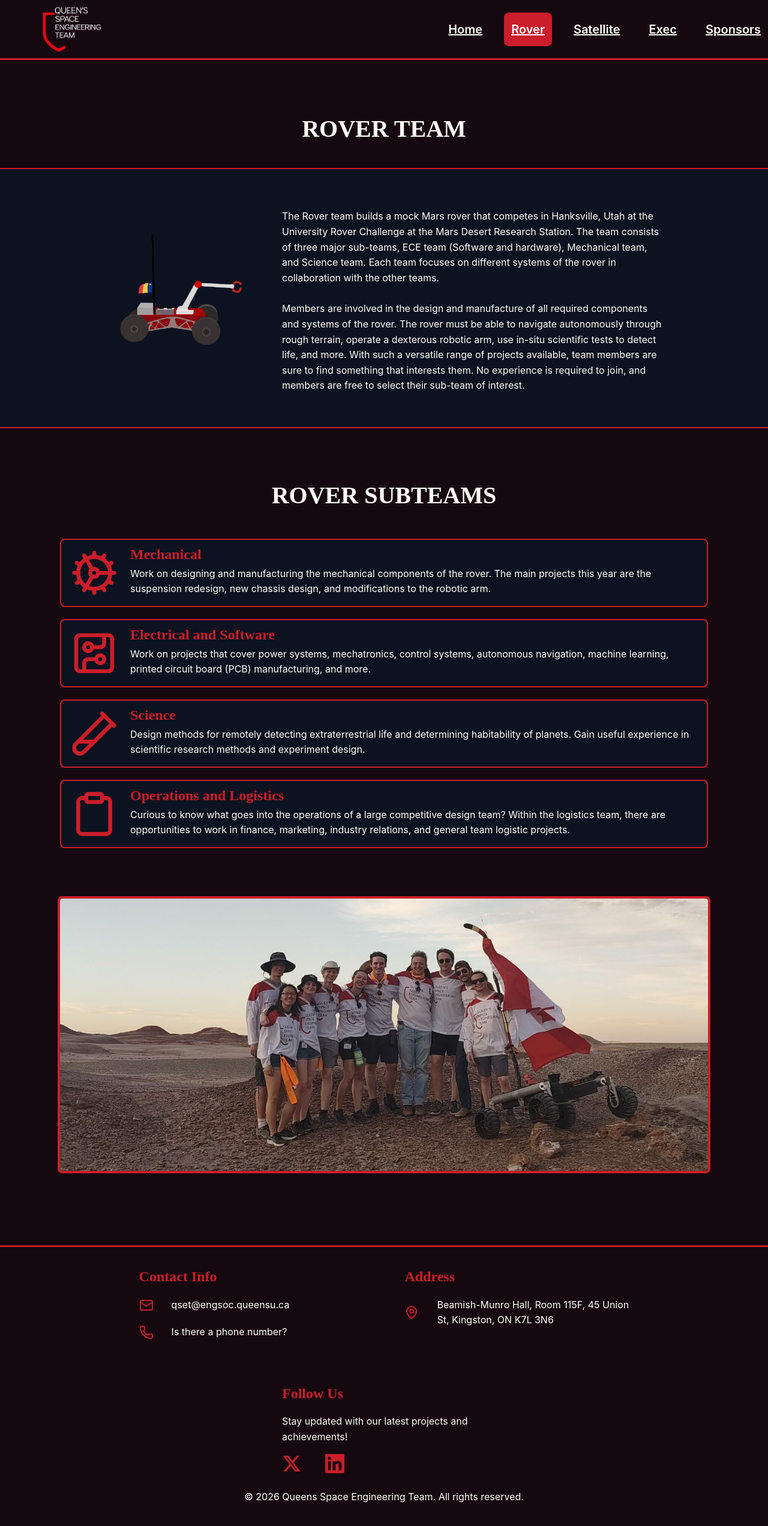
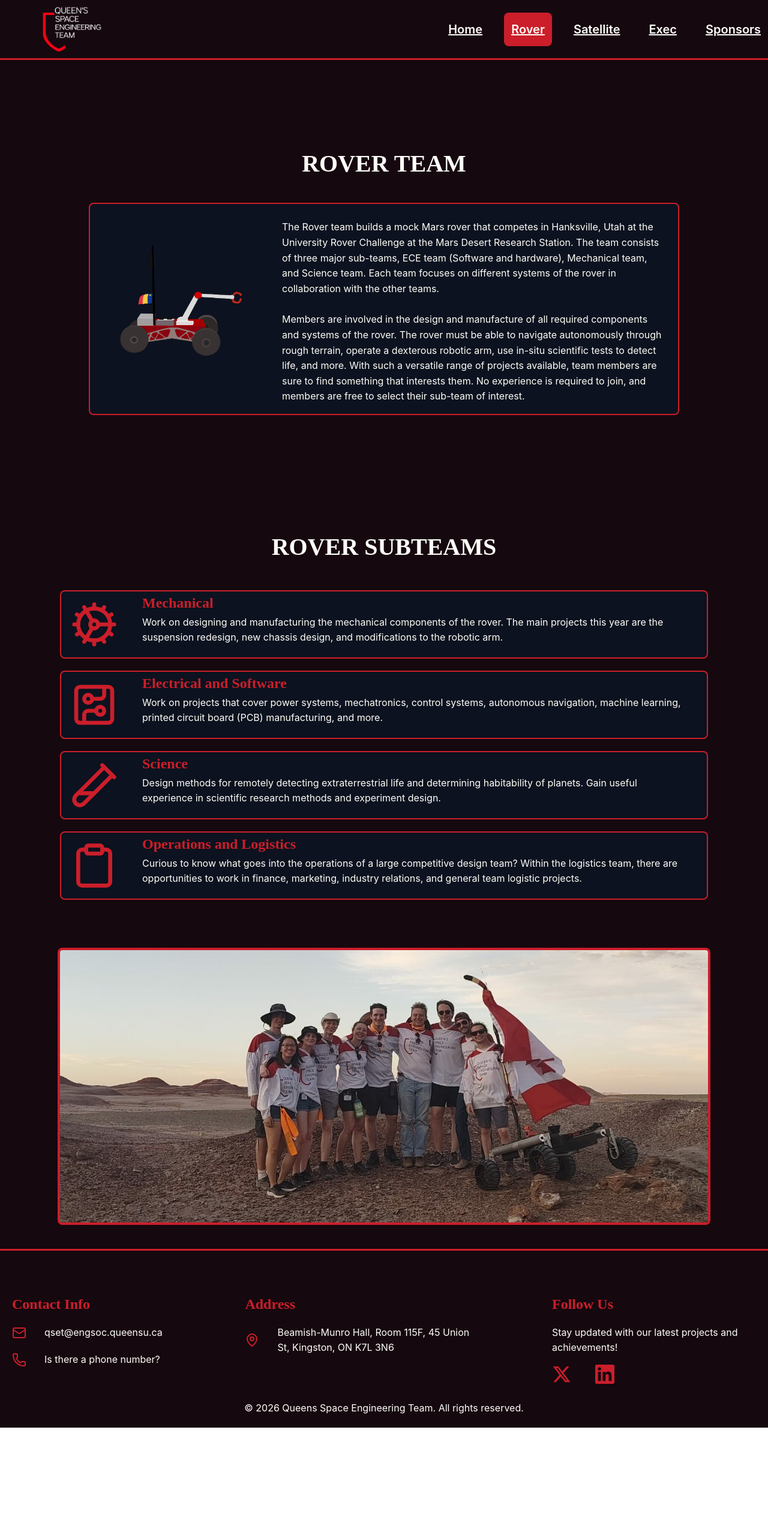
Before and after one commit to aaronk2005/QSET-Website-V2, a React (Create React App) app in the folder qset-website/: page /rover in a window 1280 px wide. Shown: the top 2544 px of the page at 60% size. After the commit the page ends 2380 px from the top, so only its background shows below. Built offline with nearby package versions, Linux system fonts and the light colour scheme; some icons are missing.

Commit message:
fixed rover page and footer responsiveness

```diff
--- a/qset-website/src/App.js
+++ b/qset-website/src/App.js
@@ -15,7 +15,7 @@ function App() {
           <title>QSET Home</title>
           <MenuBar className="navbar"/>
           <Home />
-
+          <Footer/>
         </>} />
 
         <Route path="/rover" element={<>
--- a/qset-website/src/Home.css
+++ b/qset-website/src/Home.css
@@ -28,7 +28,6 @@ section{
   padding-right: 100px;
   box-sizing: border-box;
   width: 100%;
-
 }
 
 /*hero section */
--- a/qset-website/src/Rover.css
+++ b/qset-website/src/Rover.css
@@ -6,6 +6,15 @@
     width: 100%;
     overflow-x: hidden;
 
+  }
+
+  .rover-hero{
+    display: flex;
+    flex-direction: column;
+    min-height: calc(100vh - 100px);
+    margin-top: 100px;
+    align-items: center;
+    justify-content: center;
   }
 
 h1{
@@ -37,7 +46,6 @@ h1{
     display: flex;
     align-items: center;
     justify-content:center;
-    padding-top: 150px;
   }
 
   .rover-info{
@@ -55,6 +63,7 @@ h1{
     height: auto;
     min-width: 300px;
     padding-bottom: 20px;
+    object-fit: contain;
   }
 
   .info-text{
@@ -124,3 +133,28 @@ h1{
     border: 4px solid #cb1e2a;
     border-radius: 8px;
   }
+
+@media (max-width: 500px){
+  .rover-info{
+    width: 100%;
+    max-width: none;
+  }
+
+  .info-text{
+    width: calc(100% - 20px);
+    max-width: none;
+    padding: 0px;
+    padding-right: 10px;
+    padding-left: 10px;
+    padding-bottom: 20px;
+    margin: 0;
+  }
+
+  .subteams-title{
+    text-align: center;
+  }
+
+  .subteam-description{
+    padding-right: 10px;
+  }
+}
--- a/qset-website/src/Rover.js
+++ b/qset-website/src/Rover.js
@@ -6,11 +6,12 @@ import roverTeamPhoto from './assets/rover-team-photo.jpg';
 const Rover = () => {
     return(
         <div className="rover-page">
+            <section className="rover-hero">
                 <h2 className="title"> ROVER TEAM</h2>
-            <section className="rover-info">
+                <div className="rover-info">
 
                     <img src={roverImage} alt="roverImage" className="rover-image" />
-                <div>
+                    <div className="rover-description">
                         <p className="info-text">
                             The Rover team builds a mock Mars rover that competes in Hanksville, Utah at the University Rover Challenge at the Mars Desert Research Station. The team consists of three major sub-teams, ECE team (Software and hardware), Mechanical team, and Science team. Each team focuses on different systems of the rover in collaboration with the other teams.
                         </p>
@@ -18,20 +19,22 @@ const Rover = () => {
                             Members are involved in the design and manufacture of all required components and systems of the rover. The rover must be able to navigate autonomously through rough terrain, operate a dexterous robotic arm, use in-situ scientific tests to detect life, and more. With such a versatile range of projects available, team members are sure to find something that interests them. No experience is required to join, and members are free to select their sub-team of interest.
                         </p>
                     </div>
+                </div>
             </section>
+
             <section className="rover-subteams">
                 <h2 className="subteams-title">ROVER SUBTEAMS</h2>
                 <div className="subteam-row">
                     <div className="subteam-box">
                         <Cog className="subteam-icon"></Cog>
-                        <div>
+                        <div className="subteam-description">
                             <h3 className="subteam-name">Mechanical</h3>
                             <p className="subteam-text">Work on designing and manufacturing the mechanical components of the rover. The main projects this year are the suspension redesign, new chassis design, and modifications to the robotic arm. </p>
                         </div>
                     </div>
                     <div className="subteam-box">
                         <CircuitBoard className="subteam-icon"></CircuitBoard>
-                        <div>
+                        <div className="subteam-description">
                             <h3 className="subteam-name">Electrical and Software</h3>
                             <p className="subteam-text">Work on projects that cover power systems, mechatronics, control systems, autonomous navigation, machine learning, printed circuit board (PCB) manufacturing, and more. </p>
                         </div>
@@ -40,14 +43,14 @@ const Rover = () => {
                 <div className="subteam-row">
                     <div className="subteam-box">
                         <TestTubeDiagonal className="subteam-icon"></TestTubeDiagonal>
-                        <div>
+                        <div className="subteam-description">
                             <h3 className="subteam-name">Science</h3>
                             <p className="subteam-text">Design methods for remotely detecting extraterrestrial life and determining habitability of planets. Gain useful experience in scientific research methods and experiment design.</p>
                         </div>
                     </div>
                     <div className="subteam-box">
                         <Clipboard className="subteam-icon"></Clipboard>
-                        <div>
+                        <div className="subteam-description">
                             <h3 className="subteam-name">Operations and Logistics</h3>
                             <p className="subteam-text">Curious to know what goes into the operations of a large competitive design team? Within the logistics team, there are opportunities to work in finance, marketing, industry relations, and general team logistic projects.</p>
                         </div>
--- a/qset-website/src/footer.css
+++ b/qset-website/src/footer.css
@@ -1,11 +1,13 @@
 .footer{
     background-color: #16080f;
-    padding-top: 80px;
+    padding-top: 40px;
     width: 100%;
-    padding-left: 0;
-    padding-right: 0;
     box-sizing: border-box;
     display: block;
+    border-top: 3px solid #cb1e2a;
+    padding-bottom: 0px;
+    padding-right: 20px;
+    padding-left: 20px;
 }
 
 h2, h1, h3{
@@ -27,9 +29,9 @@ h3{
 
 .footer-box {
     display: flex;
-    justify-content: center;
-    gap: clamp(15px, 15vw, 250px);
-    border-top: 3px solid #cb1e2a;
+    justify-content: space-between;
+    gap: 40px;
+    padding-bottom: 20px;
     background: #16080f;
     padding-bottom: 40px;
     padding: 0;
@@ -41,7 +43,6 @@ h3{
 .footer-section {
     display: flex;
     flex-direction: column;
-    align-items: left;
     gap: 15px;
 
 }
@@ -123,18 +124,21 @@ h3{
 
     .footer-box {
         gap: 40px;
-        justify-content: flex-start;
-        padding: 0 20px 30px;
+        justify-content: center;
+        align-items: center;
     }
 
     .footer-section {
-        width: 100%;
-        max-width: 560px;
         gap: 12px;
     }
 }
 
 @media (max-width: 600px) {
+.footer-box{
+    justify-content: flex-start;
+    padding-bottom: 20px;
+}
+
     .footer-title {
         font-size: 1.35rem;
         padding-top: 18px;
@@ -164,10 +168,12 @@ h3{
     .footer-bottom {
         padding-top: 14px;
         padding-bottom: 14px;
+        justify-content: flex-start;
     }
 
     .footer-bottom-text {
         font-size: 0.85rem;
-        padding: 0 12px;
+        padding: 0;
+        text-align: left;
     }
 }
```
Lines whose indentation alone changed are shown as unchanged.
